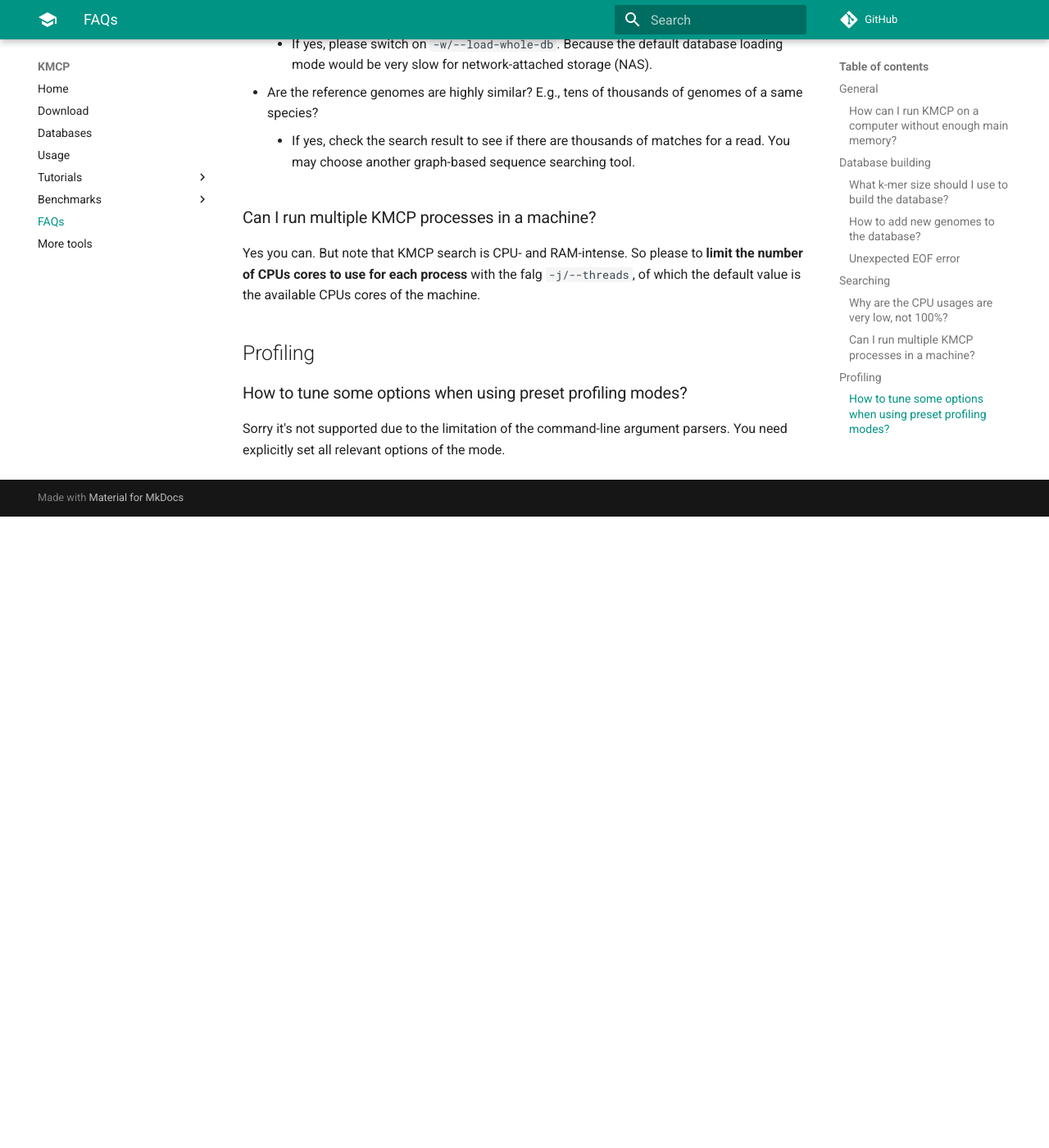
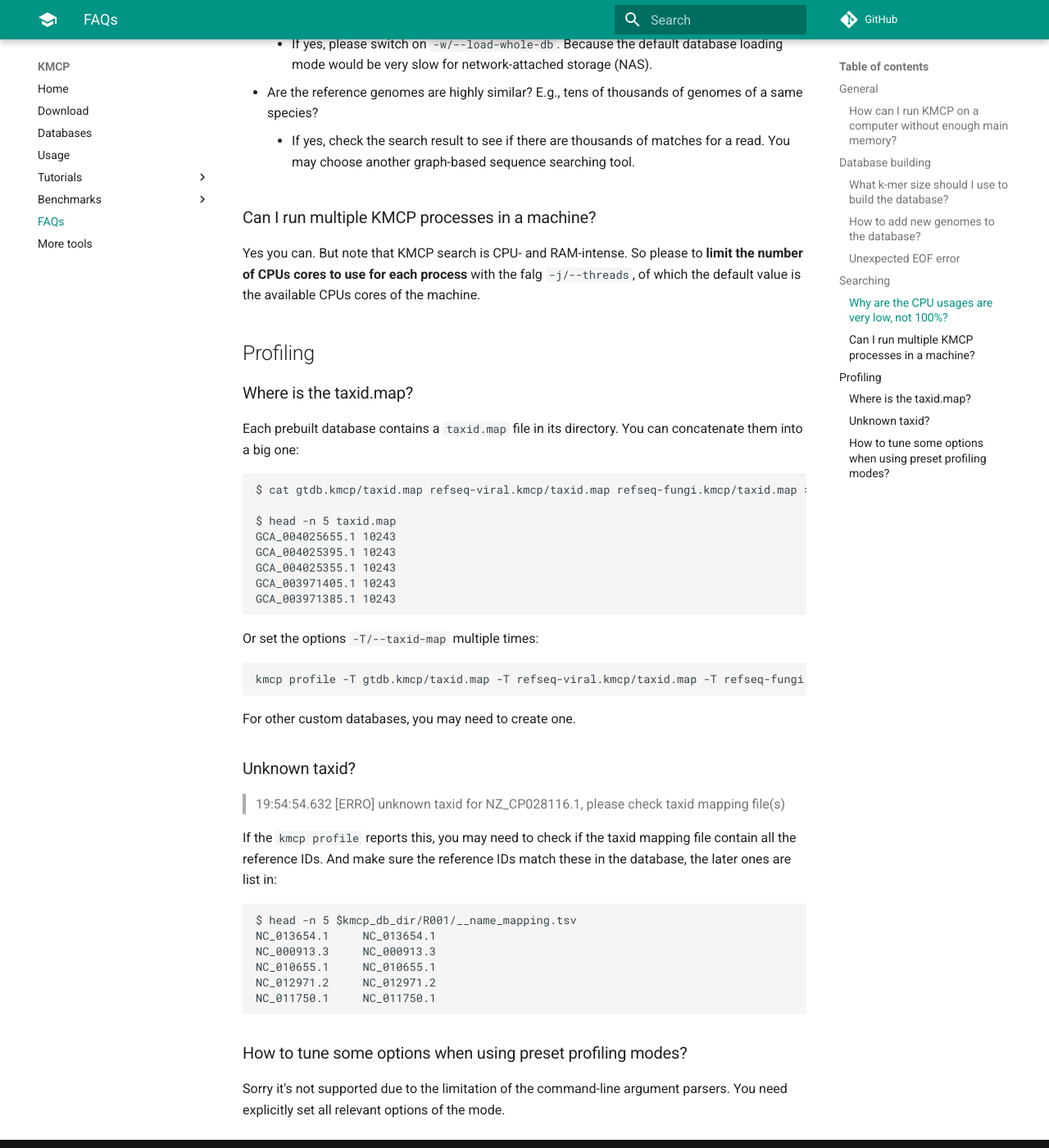
Before and after one commit to shenwei356/kmcp, an MkDocs documentation site: the page built from docs/faq.md, in a window 1280 px wide and 1400 px high, scrolled down 1954 px. Shown: the whole window at 82% size. Built offline with MkDocs 1.6.1 and Material for MkDocs 9.7.7, drawn with Linux system fonts in a browser that asks for light colours; comment, search, counter and statistics services are not loaded; before the commit the page ends 2584 px from its top, so only the background shows below that.

Commit message:
update doc. add faqs

```diff
--- a/docs/faq.md
+++ b/docs/faq.md
@@ -89,6 +89,41 @@
 
 ## Profiling
 
+### Where is the taxid.map?
+
+Each prebuilt database contains a `taxid.map` file in its directory.
+You can concatenate them into a big one:
+
+    $ cat gtdb.kmcp/taxid.map refseq-viral.kmcp/taxid.map refseq-fungi.kmcp/taxid.map > taxid.map
+
+    $ head -n 5 taxid.map
+    GCA_004025655.1 10243
+    GCA_004025395.1 10243
+    GCA_004025355.1 10243
+    GCA_003971405.1 10243
+    GCA_003971385.1 10243
+
+Or set the options `-T/--taxid-map` multiple times:
+
+    kmcp profile -T gtdb.kmcp/taxid.map -T refseq-viral.kmcp/taxid.map -T refseq-fungi.kmcp/taxid.map ...
+
+For other custom databases, you may need to create one.
+
+### Unknown taxid?
+
+> 19:54:54.632 [ERRO] unknown taxid for NZ_CP028116.1, please check taxid mapping file(s)
+
+If the `kmcp profile` reports this, you may need to check if the taxid mapping file contain all the reference IDs.
+And make sure the reference IDs match these in the database, the later ones are list in:
+
+    $ head -n 5 $kmcp_db_dir/R001/__name_mapping.tsv
+    NC_013654.1     NC_013654.1
+    NC_000913.3     NC_000913.3
+    NC_010655.1     NC_010655.1
+    NC_012971.2     NC_012971.2
+    NC_011750.1     NC_011750.1
+
+
 ### How to tune some options when using preset profiling modes?
 
 Sorry it's not supported due to the limitation of the command-line argument parsers.
```
Also changed, not shown: docs/tutorial/profiling/index.md (+7 -3 lines), docs/usage.md (+2 -0 lines), 1 other file.
